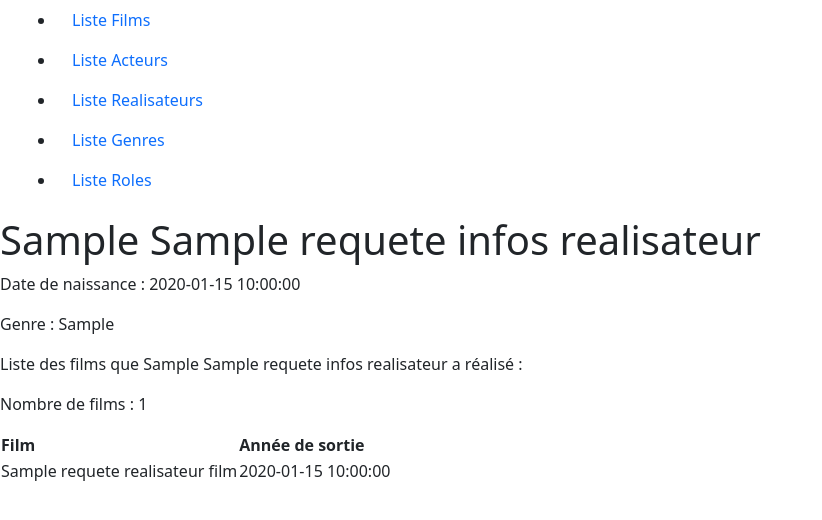
After one commit to saidtimaev/Cinema, a PHP site: template view/infos/infosRealisateur.php in a window 1280 px wide. The commit adds this page. Shown: the top 520 px of the page, without its empty margins (0-822 px from the left). Run offline with PHP 8.4, Linux system fonts and the light colour scheme; the template is opened without the code that fills it: most values are stand-ins (such as "Sample title", 1, 10 or a date in 2020).

Commit message:
ajout infosRealisateur

```diff
--- a/index.php
+++ b/index.php
@@ -19,6 +19,7 @@ if(isset($_GET["action"])){
         case "listeRoles" : $ctrlCinema->listeRoles(); break;
         case "infosFilm" : $ctrlCinema->infosFilm($_GET['id']); break;
         case "infosActeur" : $ctrlCinema->infosActeur($_GET['id']); break;
+        case "infosRealisateur" : $ctrlCinema->infosRealisateur($_GET['id']); break;
 
     }
 }
--- /dev/null
+++ b/view/infos/infosRealisateur.php
@@ -0,0 +1,41 @@
+<?php ob_start(); ?>
+
+<?php $realisateur = $requeteInfosRealisateur->fetch();
+?>
+
+<h1><?php echo $realisateur["personne_prenom"]." ".$realisateur["personne_nom"]."<br>"; ?> </h1>
+<p>Date de naissance : <?php echo $realisateur["personne_date_naissance"]; ?></p>
+<p>Genre : <?php echo $realisateur["personne_sexe"]; ?></p>
+
+
+
+
+
+<p>Liste des films que <?php echo $realisateur["personne_prenom"]." ".$realisateur["personne_nom"]; ?>  a réalisé :</p>
+<p>Nombre de films : <?= $requeteRealisateurFilms->rowCount() ?></p>
+<table>
+    <thead>
+        <tr>
+            <th>Film</th>
+
+            <th>Année de sortie</th>
+        </tr>
+    </thead>
+    <tbody>
+    <?php
+            foreach($requeteRealisateurFilms->fetchAll() as $realisateurFilm){ ?>
+                <tr>
+                    <td><?php echo $realisateurFilm["film_titre"]; ?></td>
+                    <td><?php echo $realisateurFilm["film_date_sortie"]; ?></td>
+                </tr>
+            <?php } ?>
+    </tbody>
+
+</table>
+
+<?php
+
+$titrePage = $realisateur["personne_prenom"]." ".$realisateur["personne_nom"];
+$titreSecond = "";
+$content = ob_get_clean();
+require "view/template.php";
--- a/view/listes/listeRealisateurs.php
+++ b/view/listes/listeRealisateurs.php
@@ -15,8 +15,8 @@
         <?php
             foreach($requete->fetchAll() as $realisateur){ ?>
                 <tr>
-                    <td><?= $realisateur["personne_prenom"] ?></td>
-                    <td><?= $realisateur["personne_nom"] ?></td>
+                    <td><a href="index.php?id=<?= $realisateur["id_realisateur"] ?>&action=infosRealisateur"><?php echo $realisateur["personne_prenom"] ?></a></td>
+                    <td><a href="index.php?id=<?= $realisateur["id_realisateur"] ?>&action=infosRealisateur"><?php echo $realisateur["personne_nom"] ?></a></td>
                     <td><?= $realisateur["personne_date_naissance"] ?></td>
                     <td><?= $realisateur["personne_sexe"] ?></td>
                 </tr>
```
Also changed, not shown: Controller/CinemaController.php (+28 -2 lines).
